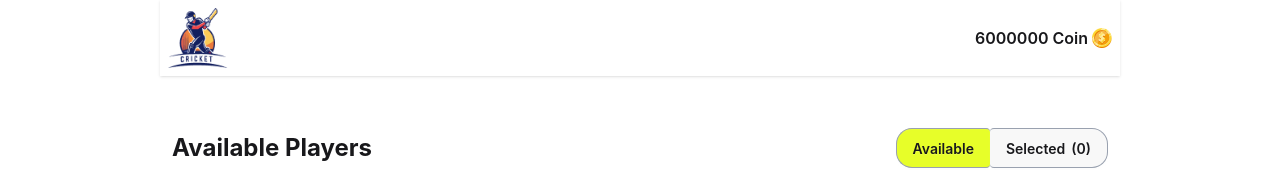
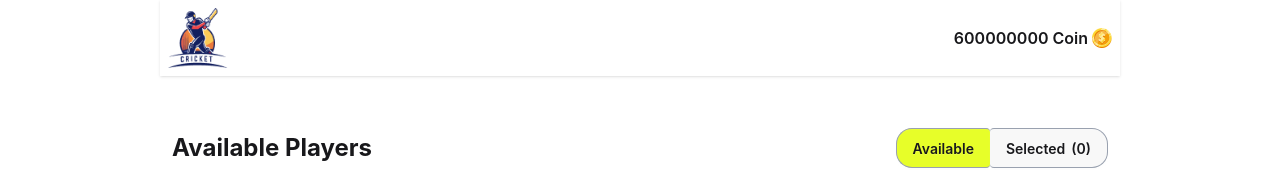
Before and after one commit to arhamchowdhury1218/BPL-Team-React, a React (Vite) app: page / in a window 1280 px wide. Shown: the top 170 px of the page. Built offline with nearby package versions, Linux system fonts and the light colour scheme.

Commit message:
implemented react toastify

```diff
--- a/package.json
+++ b/package.json
@@ -13,6 +13,7 @@
     "@tailwindcss/vite": "^4.2.1",
     "react": "^19.2.0",
     "react-dom": "^19.2.0",
+    "react-toastify": "^11.0.5",
     "tailwindcss": "^4.2.1"
   },
   "devDependencies": {
--- a/src/App.jsx
+++ b/src/App.jsx
@@ -1,6 +1,7 @@
 import { Suspense, use, useState } from "react";
 import "./App.css";
 import AvailablePlayers from "./components/AvailablePlayers/AvailablePlayers";
+import { ToastContainer } from "react-toastify";
 
 import Navbar from "./components/Navbar/Navbar";
 import SelectedPlayers from "./components/SelectedPlayers/SelectedPlayers";
@@ -13,7 +14,7 @@ const fetchPlayers = async () => {
 const loadPlayers = fetchPlayers();
 function App() {
   const [toggle, setToggleState] = useState(true);
-  const [availableBalance, setAvailableBalance] = useState(6000000);
+  const [availableBalance, setAvailableBalance] = useState(600000000);
   const [purchasedPlayers, setPurchasedPlayers] = useState([]);
   const removeSelectedPlayers = (removedPlayer) => {
     console.log(removedPlayer);
@@ -71,6 +72,7 @@ function App() {
           purchasedPlayers={purchasedPlayers}
         ></SelectedPlayers>
       )}
+      <ToastContainer></ToastContainer>
     </div>
   );
 }
--- a/src/components/AvailablePlayer/AvailablePlayer.jsx
+++ b/src/components/AvailablePlayer/AvailablePlayer.jsx
@@ -1,6 +1,7 @@
 import playerIcon from "../../assets/player-icon.png";
 import flagIcon from "../../assets/flag-icon.png";
 import { useState } from "react";
+import { toast } from "react-toastify";
 const AvailablePlayer = ({
   player,
   setAvailableBalance,
@@ -23,7 +24,11 @@ const AvailablePlayer = ({
   const handleAvailableBalance = (playerData) => {
     console.log(playerData);
     if (availableBalance < playerData.price) {
-      alert("hahaha");
+      toast("Insufficient Balance");
+      return;
+    }
+    if (purchasedPlayers.length === 6) {
+      toast("Maximum number of players have been selected");
       return;
     }
     setIsSelected(true);
```
Also changed, not shown: 1 other file (tests, documents, lock files or other folders).
